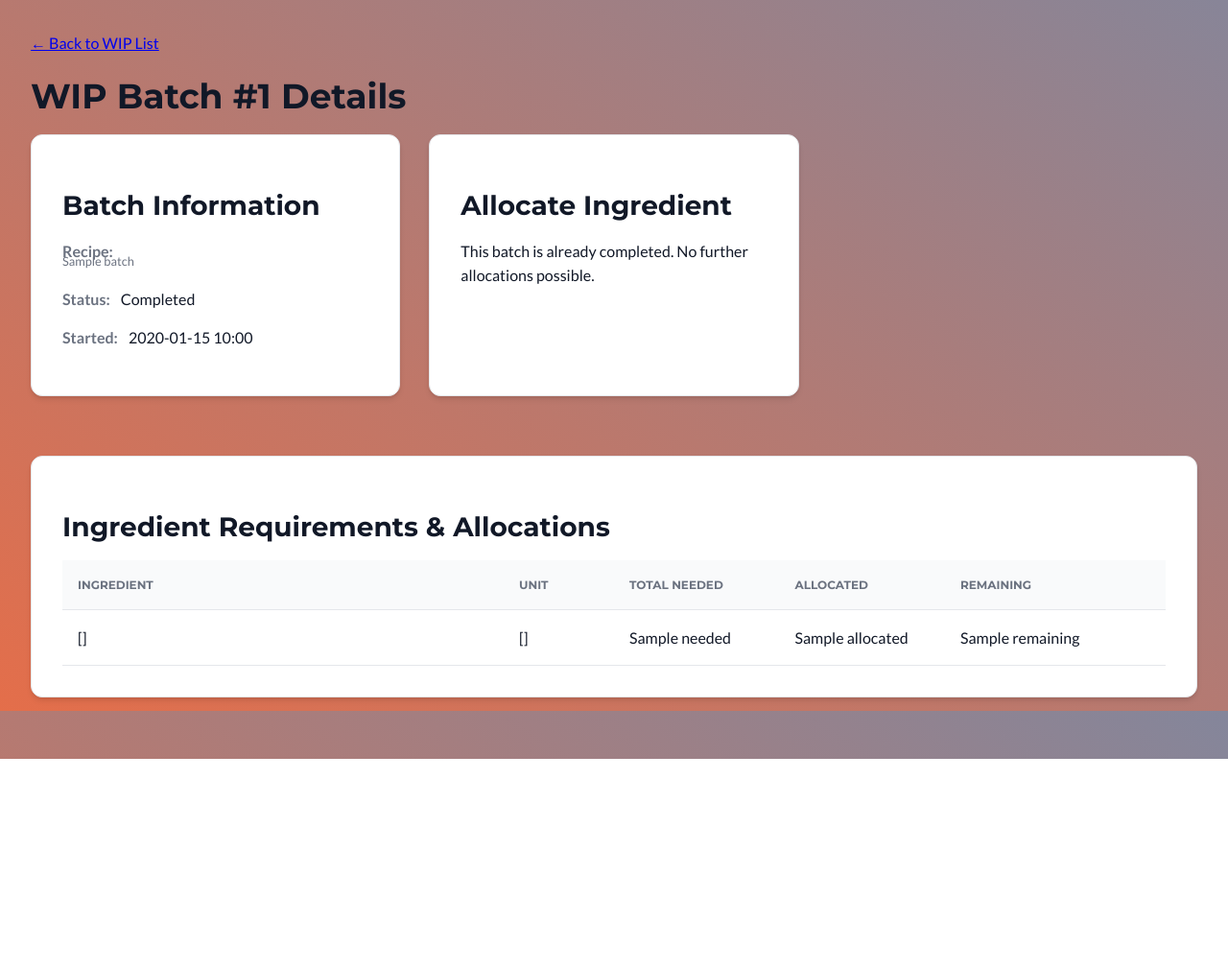
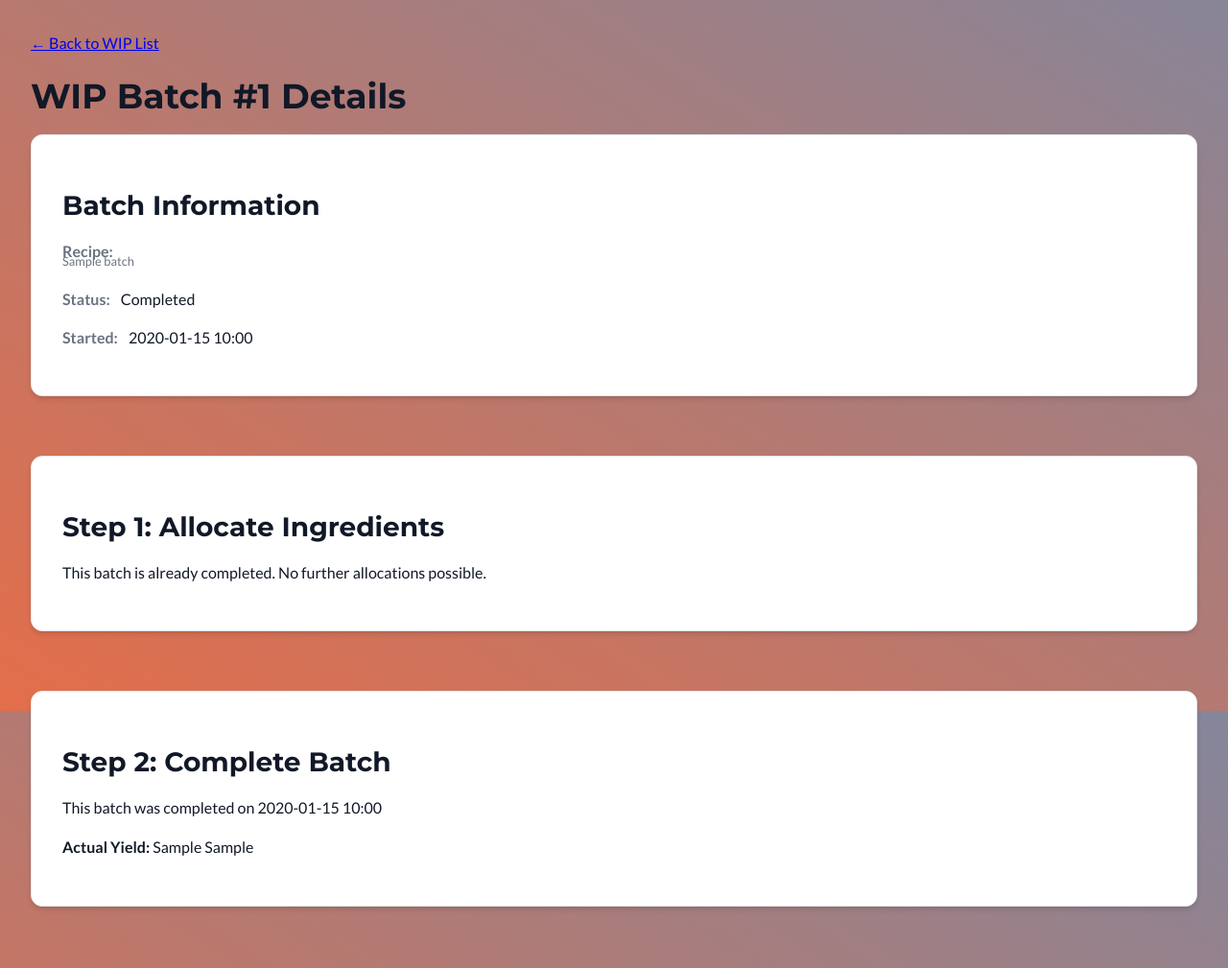
Before and after one commit to ATrapenard/Bliss_Analytics_Dashboard, a Flask app: template app/templates/wip_batch_detail.html in a window 1280 px wide. Shown: the part 59-1068 px from the top of the page at 96% size. Before the commit the page ends 850 px from the top, so only its background shows below. Run offline with Flask 3, Linux system fonts and the light colour scheme; the template is opened without the code that fills it: most values are stand-ins (such as "Sample title", 1, 10 or a date in 2020); some libraries are stand-ins or nearby versions.

Commit message:
streamlined wip batch ingredient allocation by adding allocate all selection and reformatting ui

```diff
--- a/app/templates/wip_batch_detail.html
+++ b/app/templates/wip_batch_detail.html
@@ -1,35 +1,55 @@
 {% extends "_layout.html" %}
 
-{% block title %}WIP Batch Details{% endblock %}
+{% block title %}WIP Batch #{{ batch.id }} Details{% endblock %}
 
-{% block content %}
+{% block page_styles %}
 <style>
     .detail-grid {
         display: grid;
-        grid-template-columns: repeat(auto-fit, minmax(300px, 1fr)); /* Responsive columns */
+        grid-template-columns: 1fr; /* Simplified to one column */
         gap: 30px;
     }
     .info-card p { margin: 5px 0 15px; }
     .info-card strong { color: var(--text-medium); margin-right: 8px;}
 
     table { table-layout: fixed; }
-    .ingredients-card th:nth-child(1) { width: 40%; } /* Name */
+    .ingredients-card th:nth-child(1) { width: 30%; } /* Name */
     .ingredients-card th:nth-child(2) { width: 10%; } /* Unit */
-    .ingredients-card th:nth-child(3) { width: 15%; } /* Needed */
-    .ingredients-card th:nth-child(4) { width: 15%; } /* Allocated */
-    .ingredients-card th:nth-child(5) { width: 20%; } /* Remaining */
+    .ingredients-card th:nth-child(3) { width: 10%; } /* Needed */
+    .ingredients-card th:nth-child(4) { width: 10%; } /* Allocated */
+    .ingredients-card th:nth-child(5) { width: 10%; } /* Remaining */
+    .ingredients-card th:nth-child(6) { width: 10%; } /* Available */
+    .ingredients-card th:nth-child(7) { width: 20%; } /* Allocate Qty */
 
-    .allocation-form div { margin-bottom: 15px; }
-    .allocation-form select, .allocation-form input { margin-bottom: 0; }
+    td:nth-child(n+3) { text-align: right; } /* Right-align numeric columns */
+    .allocate-input {
+        width: 100%;
+        text-align: right;
+        padding: 8px;
+        font-size: 0.9em;
+        margin-bottom: 0; /* Override global form margin */
+    }
+    .allocation-actions {
+        display: flex;
+        gap: 10px;
+        margin-bottom: 20px;
+        align-items: center;
+    }
+    .allocation-actions .submit-btn {
+        margin-left: auto; /* Pushes submit button to the right */
+    }
 
     .complete-form { margin-top: 20px; }
     .complete-form label { font-size: 1.1em; font-weight: 600; }
     .complete-form input { text-align: right; }
 
 </style>
+{% endblock %}
 
+
+{% block content %}
 <div style="margin-bottom: 20px;">
-    <a href="{{ url_for('wip_batches_page') }}">&larr; Back to WIP List</a>
+    <a href="{{ url_for('ops.wip_batches_page') }}">&larr; Back to WIP List</a>
 </div>
 
 <h1>WIP Batch #{{ batch.id }} Details</h1>
@@ -44,6 +64,7 @@
 
 
 <div class="detail-grid">
+
     <div class="info-card content-card">
         <h2>Batch Information</h2>
 
@@ -57,7 +78,62 @@
         <p><strong>Recipe:</strong> <small>{{ batch.recipe_name }}</small></p>
         <p><strong>Status:</strong> {{ batch.status }}</p>
         <p><strong>Started:</strong> {{ batch.created_at.strftime('%Y-%m-%d %H:%M') if batch.created_at else 'N/A' }}</p>
+    </div>
 
+    <div class="ingredients-card content-card">
+        <form id="allocation-form" method="POST" action="{{ url_for('ops.allocate_bulk', batch_id=batch.id) }}">
+
+            <h2>Step 1: Allocate Ingredients</h2>
+
+            {% if batch.status == 'In Progress' %}
+            <div class="allocation-actions">
+                <button type="button" class="button-link edit-btn" onclick="fillInputs('max')">Allocate Max Available</button>
+                <button type="button" class="button-link" style="background-color: var(--text-medium);" onclick="fillInputs('zero')">Clear All</button>
+                <button type="submit" class="submit-btn">Submit Allocations</button>
+            </div>
+
+            <div class="table-responsive">
+                <table>
+                    <thead>
+                        <tr>
+                            <th>Ingredient</th>
+                            <th>Unit</th>
+                            <th>Needed</th>
+                            <th>Allocated</th>
+                            <th>Remaining</th>
+                            <th>Available</th>
+                            <th>Qty to Allocate</th>
+                        </tr>
+                    </thead>
+                    <tbody>
+                        {% for ing in ingredient_summary %}
+                        <tr data-remaining="{{ ing.remaining }}" data-available="{{ ing.available }}">
+                            <td>{{ ing.name }}</td>
+                            <td>{{ ing.unit }}</td>
+                            <td>{{ ing.needed }}</td>
+                            <td>{{ ing.allocated }}</td>
+                            <td>{{ ing.remaining }}</td>
+                            <td>{{ ing.available }}</td>
+                            <td>
+                                {% set alloc_qty = [ing.remaining, ing.available] | min | round(2) %}
+                                <input type="number" step="any" min="0"
+                                       class="allocate-input"
+                                       name="alloc-{{ ing.inventory_item_id }}"
+                                       value="{{ alloc_qty if alloc_qty > 0 else '0' }}">
+                            </td>
+                        </tr>
+                        {% endfor %}
+                    </tbody>
+                </table>
+            </div>
+            {% else %}
+                <p>This batch is already completed. No further allocations possible.</p>
+            {% endif %}
+        </form>
+    </div>
+
+    <div class="complete-card content-card">
+        <h2>Step 2: Complete Batch</h2>
         {% if batch.status == 'In Progress' %}
             <form class="complete-form" method="POST" action="{{ url_for('ops.complete_wip_batch', batch_id=batch.id) }}" onsubmit="return confirm('Are you sure you want to mark this batch as complete? This will finalize inventory changes.');">
                 <div>
@@ -66,63 +142,34 @@
                 </div>
                 <button type="submit" class="submit-btn" style="width: 100%;">Mark Batch as Complete</button>
             </form>
-        {% endif %}
-    </div>
-
-    <div class="allocation-card content-card">
-        <h2>Allocate Ingredient</h2>
-        {% if batch.status == 'In Progress' %}
-        <form class="allocation-form" method="POST" action="{{ url_for('ops.allocate_ingredient', batch_id=batch.id) }}">
-            <div>
-                <label for="inventory_item_id">Ingredient</label>
-                <select id="inventory_item_id" name="inventory_item_id" class="select2-enable" required>
-                    <option value="" disabled selected>-- Select ingredient --</option>
-                    {% for item in inventory_items %}
-                        {% set needed_item = ingredient_summary | selectattr('inventory_item_id', 'equalto', item.id) | first %}
-                        {% if needed_item %}
-                            <option value="{{ item.id }}">{{ item.name }} ({{ item.unit }})</option>
-                        {% endif %}
-                    {% endfor %}
-                </select>
-            </div>
-            <div>
-                <label for="quantity_allocated">Quantity to Allocate</label>
-                <input type="number" step="any" id="quantity_allocated" name="quantity_allocated" min="0.01" required placeholder="e.g., 200.5">
-            </div>
-            <button type="submit" class="add-btn">Allocate Stock</button>
-        </form>
         {% else %}
-            <p>This batch is already completed. No further allocations possible.</p>
-        {% endif %}
-    </div>
-
-    <div class="ingredients-card content-card" style="grid-column: 1 / -1;"> <h2>Ingredient Requirements & Allocations</h2>
-        {% if ingredient_summary %}
-            <table>
-                <thead>
-                    <tr>
-                        <th>Ingredient</th>
-                        <th>Unit</th>
-                        <th>Total Needed</th>
-                        <th>Allocated</th>
-                        <th>Remaining</th>
-                    </tr>
-                </thead>
-                <tbody>
-                    {% for ing in ingredient_summary %}
-                    <tr>
-                        <td>{{ ing.name }}</td>
-                        <td>{{ ing.unit }}</td>
-                        <td>{{ ing.needed }}</td>
-                        <td>{{ ing.allocated }}</td>
-                        <td>{{ ing.remaining }}</td>
-                    </tr>
-                    {% endfor %}
-                </tbody>
-            </table>
-        {% else %}
-            <p>Could not calculate ingredient requirements for this batch.</p>
+             <p>This batch was completed on {{ batch.completed_at.strftime('%Y-%m-%d %H:%M') if batch.completed_at else 'N/A' }}</p>
+             <p><strong>Actual Yield:</strong> {{ batch.actual_yield }} {{ batch.actual_yield_unit }}</p>
         {% endif %}
     </div>
 </div>
 {% endblock %}
+
+{% block page_scripts %}
+<script>
+function fillInputs(mode) {
+    const form = document.getElementById('allocation-form');
+    // Find all rows in the table
+    form.querySelectorAll('tbody tr').forEach(row => {
+        const input = row.querySelector('.allocate-input');
+        if (input) {
+            if (mode === 'zero') {
+                input.value = '0';
+            } else if (mode === 'max') {
+                // Read from the data attributes we set
+                const remaining = parseFloat(row.dataset.remaining);
+                const available = parseFloat(row.dataset.available);
+                let maxAlloc = Math.min(remaining, available);
+                if (maxAlloc < 0) maxAlloc = 0;
+                input.value = maxAlloc.toFixed(2); // Set to 2 decimal places
+            }
+        }
+    });
+}
+</script>
+{% endblock %}
```
Also changed, not shown: app/routes_ops.py (+60 -42 lines).
